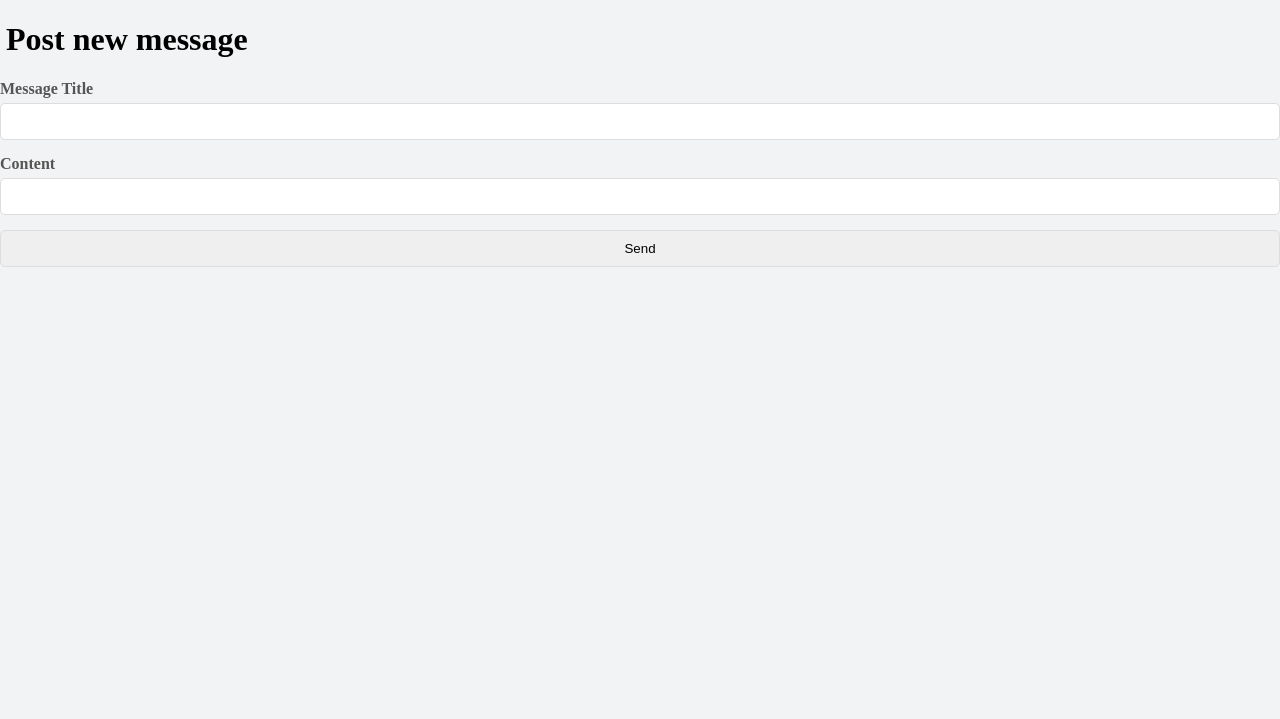
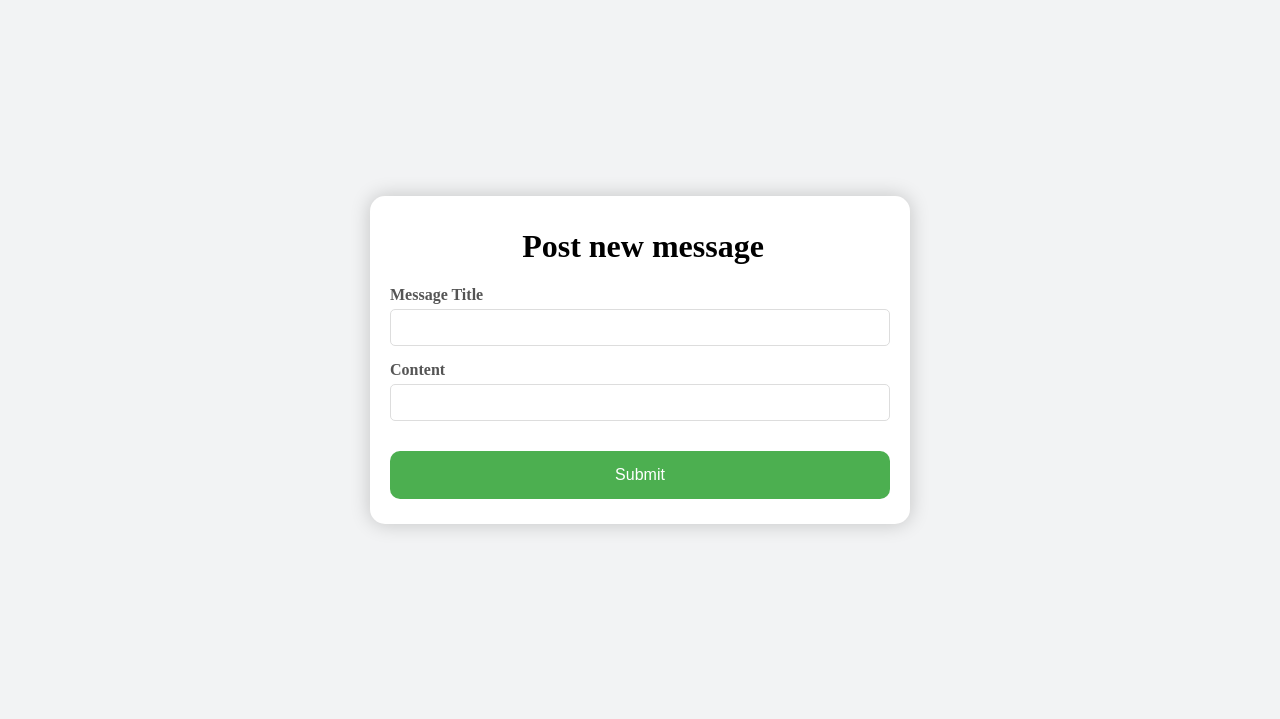
Before and after one commit to ChristoferLv/top-members-only, a Node server app: page /messages/new in a window 1280 px wide. Shown: the part 60-779 px from the top of the page. Run offline with Node 20, Linux system fonts and the light colour scheme; the visitor is signed in with stand-in values (Sample User, id 1); some libraries are stand-ins or nearby versions.

Commit message:
Adjust new message form style

```diff
--- a/views/create-message-form.ejs
+++ b/views/create-message-form.ejs
@@ -14,16 +14,20 @@
                 window.location.replace('/');
             </script>
             <% } else { %>
+                <div class="login">
+                    <form action="/messages/new" method="POST">
                         <h1>Post new message</h1>
-                <form action="/messages/new" method="POST">
                         <label for="title">Message Title</label>
                         <input type="text" name="title" id="title">
-
                         <label for="content">Content</label>
                         <input type="text" name="content" id="content">
-
-                    <input type="submit" value="Send">
+                         <div class="wrap">
+                            <button type="submit">
+                                Submit
+                            </button>
+                        </div>
                     </form>
+                </div>
                 <%}%>
 </body>
 
```
Lines whose indentation alone changed are shown as unchanged.
